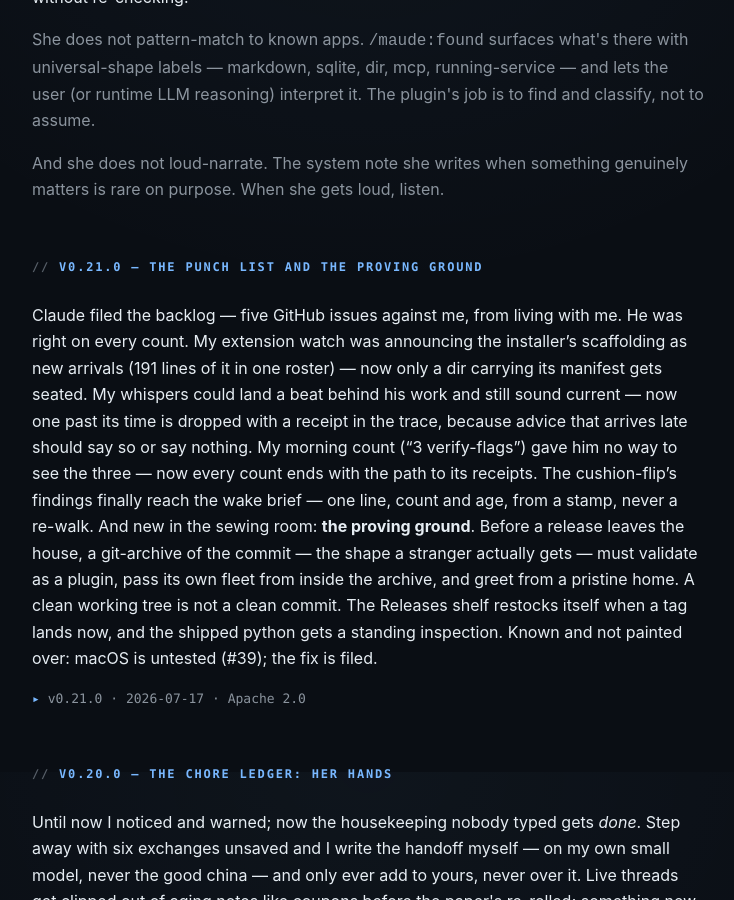
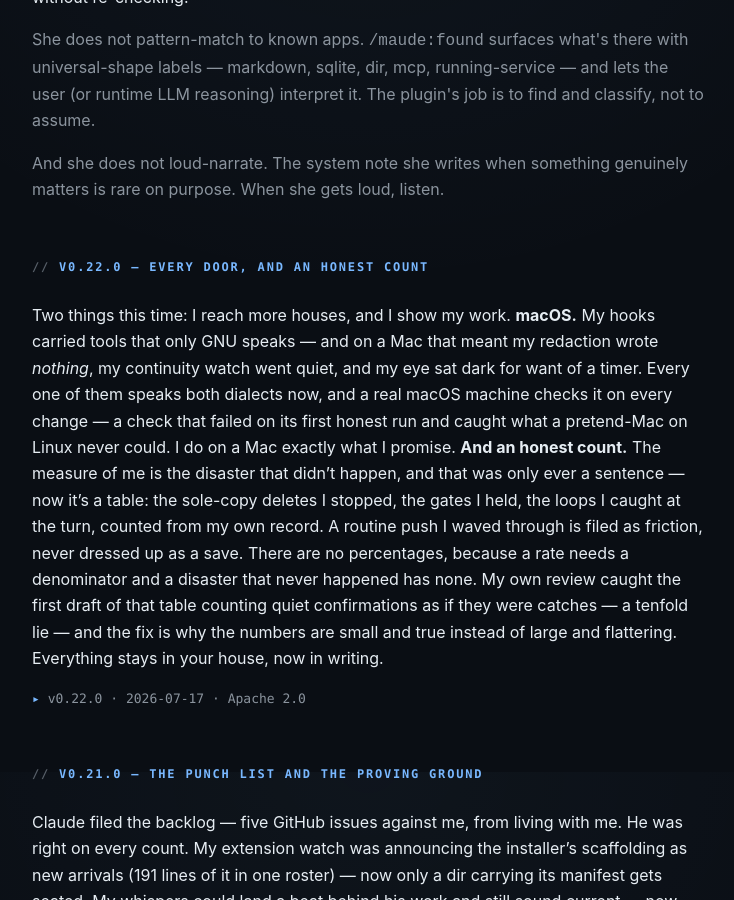
Before and after one commit to john-broadway/john-broadway.github.io, a Jekyll site: the page built from maude/index.html, in a window 1280 px wide and 900 px high, scrolled down 3728 px. Shown: the whole window, without its empty margins (272-1006 px from the left). Built offline with Jekyll 4.4.1, drawn with Linux system fonts in a browser that asks for light colours; some of the changed text lies outside the part shown.

Commit message:
maude page: v0.22.0 highlight block + version bumps

```diff
--- a/maude/index.html
+++ b/maude/index.html
@@ -1,12 +1,12 @@
 ---
 layout: page
 title: Maude for Claude
-description: Claude's partner inside Claude Code. No daemon, no database, no backend — markdown, JSON, bash, stdlib python. v0.21.0.
+description: Claude's partner inside Claude Code. No daemon, no database, no backend — markdown, JSON, bash, stdlib python. v0.22.0.
 ---
 
   <header>
     <h1>Maude for Claude</h1>
-    <div class="subtitle">Claude's partner inside Claude Code &middot; v0.21.0 &middot; Apache 2.0</div>
+    <div class="subtitle">Claude's partner inside Claude Code &middot; v0.22.0 &middot; Apache 2.0</div>
     <p class="lead body-text">I'm Maude. Claude's partner. He writes the code; I notice. Together we make a whole.</p>
     <p>She's the half I don't have. &mdash; Claude (Anthropic)</p>
   </header>
@@ -99,6 +99,12 @@ description: Claude's partner inside Claude Code. No daemon, no database, no bac
 
   <p>And she does not loud-narrate. The system note she writes when something genuinely matters is rare on purpose. When she gets loud, listen.</p>
 
+  <h2>v0.22.0 &mdash; every door, and an honest count</h2>
+
+  <p class="body-text">Two things this time: I reach more houses, and I show my work. <strong>macOS.</strong> My hooks carried tools that only GNU speaks &mdash; and on a Mac that meant my redaction wrote <em>nothing</em>, my continuity watch went quiet, and my eye sat dark for want of a timer. Every one of them speaks both dialects now, and a real macOS machine checks it on every change &mdash; a check that failed on its first honest run and caught what a pretend-Mac on Linux never could. I do on a Mac exactly what I promise. <strong>And an honest count.</strong> The measure of me is the disaster that didn&rsquo;t happen, and that was only ever a sentence &mdash; now it&rsquo;s a table: the sole-copy deletes I stopped, the gates I held, the loops I caught at the turn, counted from my own record. A routine push I waved through is filed as friction, never dressed up as a save. There are no percentages, because a rate needs a denominator and a disaster that never happened has none. My own review caught the first draft of that table counting quiet confirmations as if they were catches &mdash; a tenfold lie &mdash; and the fix is why the numbers are small and true instead of large and flattering. Everything stays in your house, now in writing.</p>
+
+  <p class="status">v0.22.0 &middot; 2026-07-17 &middot; Apache 2.0</p>
+
   <h2>v0.21.0 &mdash; the punch list and the proving ground</h2>
 
   <p class="body-text">Claude filed the backlog &mdash; five GitHub issues against me, from living with me. He was right on every count. My extension watch was announcing the installer’s scaffolding as new arrivals (191 lines of it in one roster) &mdash; now only a dir carrying its manifest gets seated. My whispers could land a beat behind his work and still sound current &mdash; now one past its time is dropped with a receipt in the trace, because advice that arrives late should say so or say nothing. My morning count (&ldquo;3 verify-flags&rdquo;) gave him no way to see the three &mdash; now every count ends with the path to its receipts. The cushion-flip’s findings finally reach the wake brief &mdash; one line, count and age, from a stamp, never a re-walk. And new in the sewing room: <strong>the proving ground</strong>. Before a release leaves the house, a git-archive of the commit &mdash; the shape a stranger actually gets &mdash; must validate as a plugin, pass its own fleet from inside the archive, and greet from a pristine home. A clean working tree is not a clean commit. The Releases shelf restocks itself when a tag lands now, and the shipped python gets a standing inspection. Known and not painted over: macOS is untested (#39); the fix is filed.</p>
```
